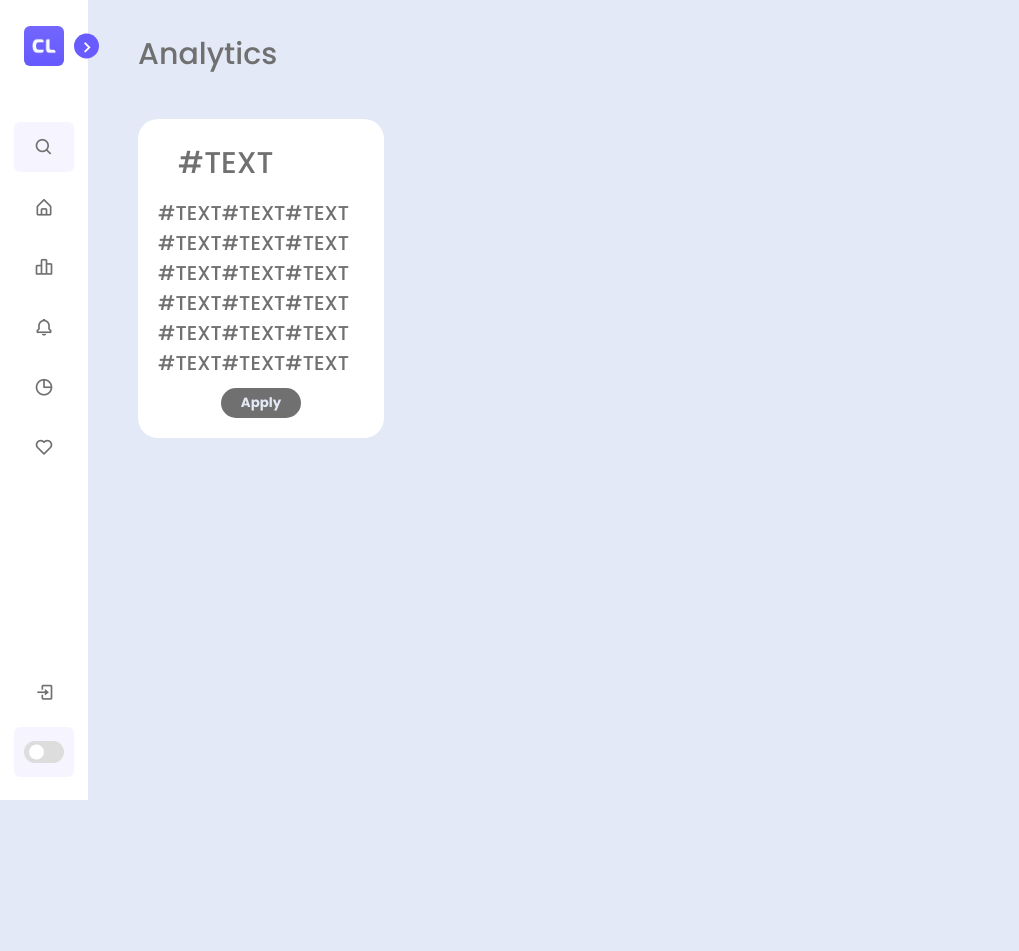
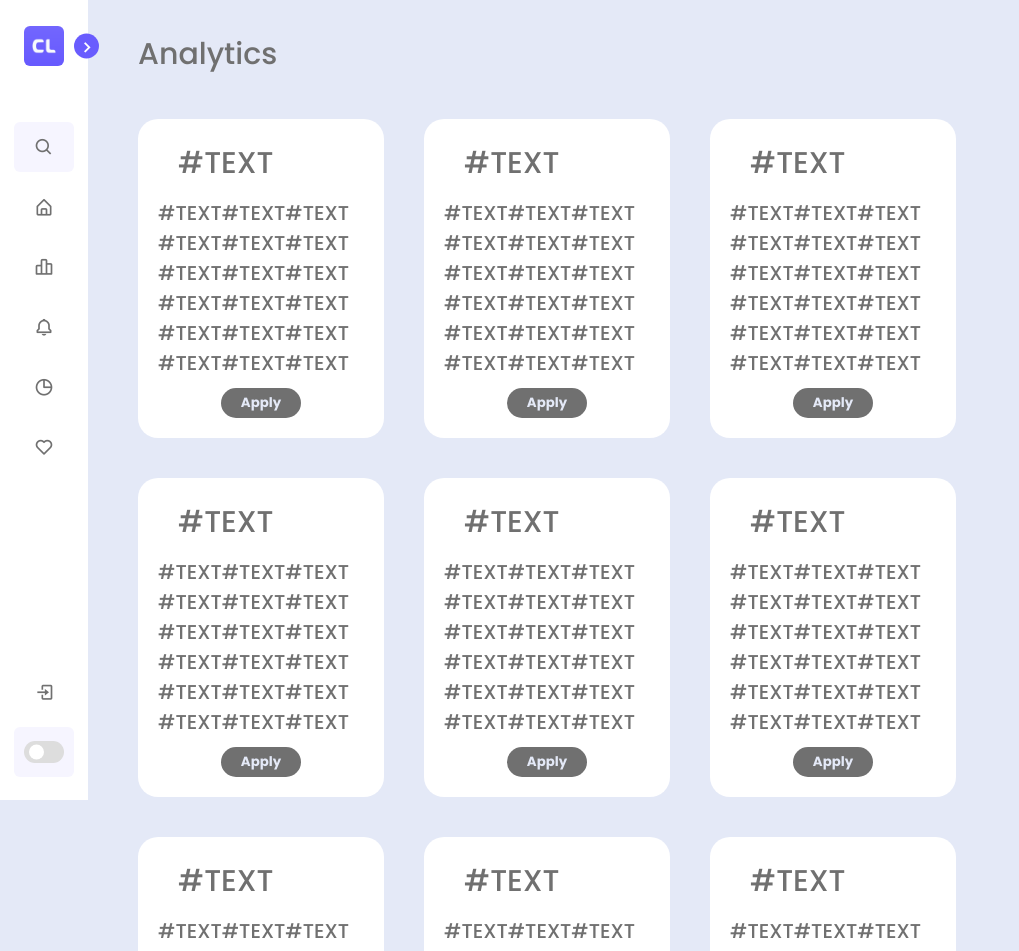
Before and after one commit to SrinSS01/StarsUnitedWebsite, a Next.js app: page /analytics in a window 1280 px wide. Shown: the top 951 px of the page, without its empty margins (0-1019 px from the left). Before the commit the page ends 800 px from the top, so only its background shows below. Built offline with nearby package versions, Linux system fonts and the light colour scheme.

Commit message:
no comment

```diff
--- a/app/analytics/page.tsx
+++ b/app/analytics/page.tsx
@@ -1,21 +1,31 @@
 'use client';
 
 import React from "react";
+
+const Card = () => (<div className={ "card flex-column w-fit" }>
+    <div className={ "text" }>#TEXT</div>
+    <div className={ "text" } style={{
+        padding: "0 10px",
+        fontSize: 20,
+        inlineSize: 226,
+        overflowWrap: "break-word"
+    }}>#TEXT#TEXT#TEXT#TEXT#TEXT#TEXT#TEXT#TEXT#TEXT#TEXT#TEXT#TEXT#TEXT#TEXT#TEXT#TEXT#TEXT#TEXT</div>
+    <input type={ "button" } value={ "Apply" } className={ "card-button" }/>
+</div>);
 
 export default () => {
     return (<section className="section">
         <div className="text">Analytics</div>
         <div className={ "info" }>
-            <div className={ "card flex-column w-fit" }>
-                <div className={ "text" }>#TEXT</div>
-                <div className={ "text" } style={{
-                    padding: "0 10px",
-                    fontSize: 20,
-                    inlineSize: 226,
-                    overflowWrap: "break-word"
-                }}>#TEXT#TEXT#TEXT#TEXT#TEXT#TEXT#TEXT#TEXT#TEXT#TEXT#TEXT#TEXT#TEXT#TEXT#TEXT#TEXT#TEXT#TEXT</div>
-                <input type={ "button" } value={ "Apply" } className={ "card-button" }/>
-            </div>
+            <Card/>
+            <Card/>
+            <Card/>
+            <Card/>
+            <Card/>
+            <Card/>
+            <Card/>
+            <Card/>
+            <Card/>
         </div>
     </section>)
 }
```
